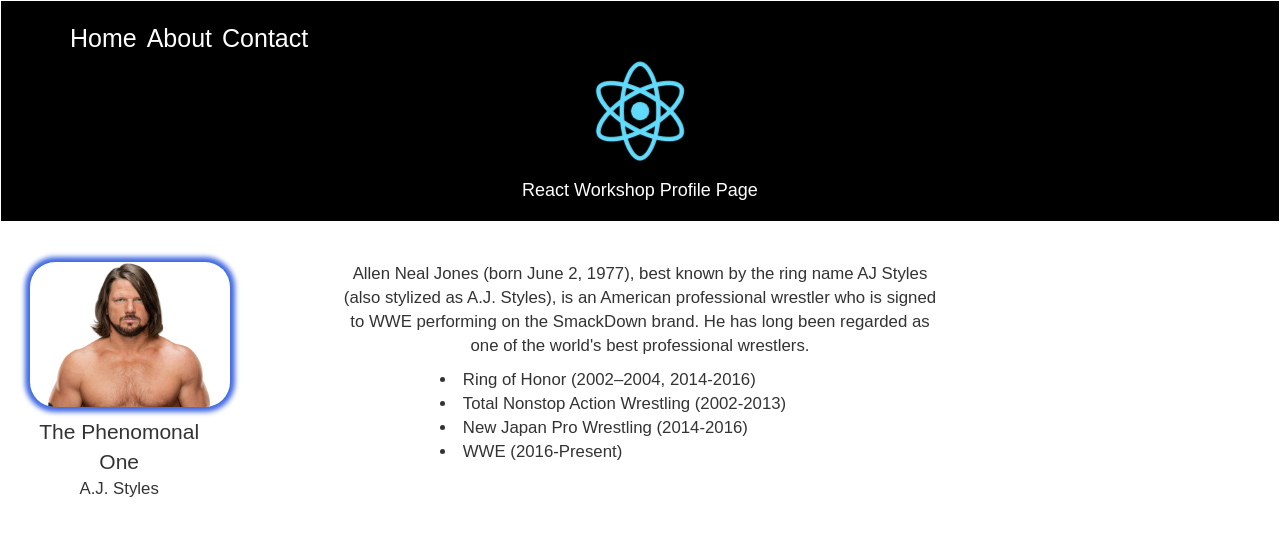
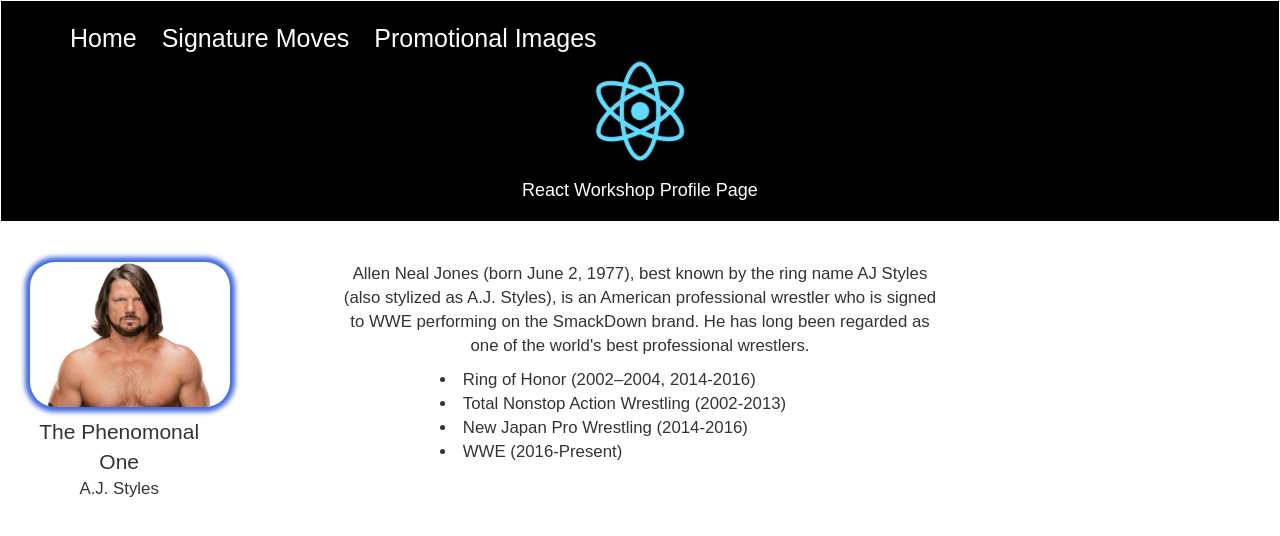
Before and after one commit to yihdego/react-workshop, a React (Create React App) app: page / in a window 1280 px wide. Shown: the top 536 px of the page. Built offline with nearby package versions, Linux system fonts and the light colour scheme.

Commit message:
padding to nav-bar

```diff
--- a/src/containers/Navbar.js
+++ b/src/containers/Navbar.js
@@ -9,8 +9,8 @@
           <div className='container'>
             <ul className='list-inline nav-left nav-list'>
               <li onClick={this.props.onClick} id='home'>Home</li>
-              <li onClick={this.props.onClick} id='about'>About</li>
-              <li onClick={this.props.onClick} id='contact'>Contact</li>
+              <li onClick={this.props.onClick} id='about'>Signature Moves</li>
+              <li onClick={this.props.onClick} id='contact'>Promotional Images</li>
             </ul>
             <div className='brand'>
               <img src={logo} className="App-logo" alt="logo" />
--- a/src/index.css
+++ b/src/index.css
@@ -34,3 +34,7 @@
 .promotion {
   text-align: left;
 }
+
+.nav-list li {
+  padding-right: 20px;
+}
```
